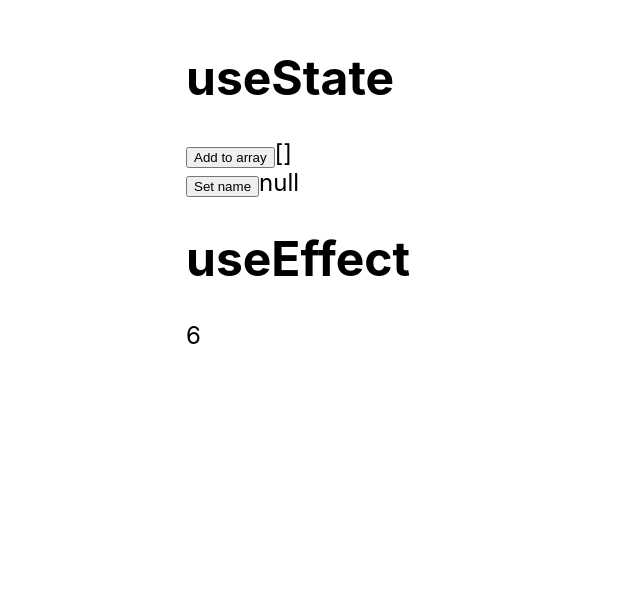
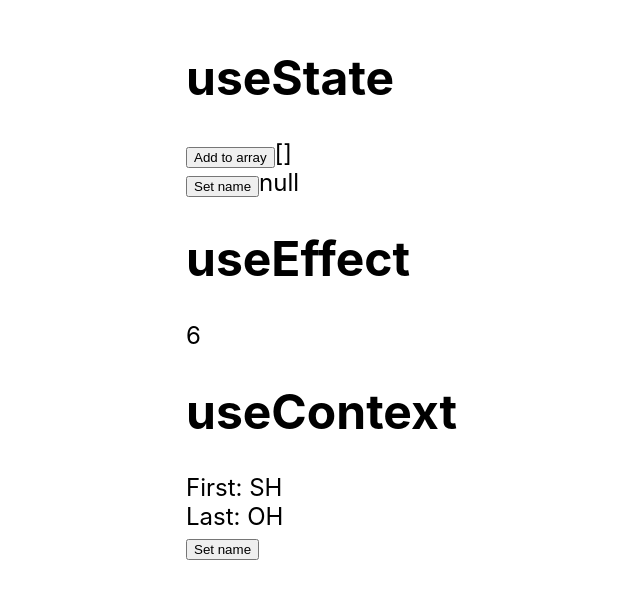
Before and after one commit to Hyung-Keun/React-Hook_Learning, a React (Create React App) app: page / in a window 1280 px wide. Shown: the top 598 px of the page, without its empty margins (54-694 px from the left). Built offline with nearby package versions, Linux system fonts and the light colour scheme.

Commit message:
Feature: useContext 기능 추가.

```diff
--- a/src/App.tsx
+++ b/src/App.tsx
@@ -1,5 +1,6 @@
 import UseEffectComponent from "./UseEffectComponent";
 import UseStateComponent from "./UseStateComponent";
+import UseContextComponent from "./UseContextComponent";
 
 function App() {
   return (
@@ -8,6 +9,8 @@
       <UseStateComponent />
       <h1>useEffect</h1>
       <UseEffectComponent />
+      <h1>useContext</h1>
+      <UseContextComponent />
     </div>
   );
 }
--- /dev/null
+++ b/src/UseContextComponent.tsx
@@ -0,0 +1,37 @@
+import { useContext, useState } from "react";
+import UserContext, { UserState } from "./store";
+
+function ConsumerComponent() {
+  const user = useContext<UserState>(UserContext);
+
+  return (
+    <div>
+      <div>First: {user.first}</div>
+      <div>Last: {user.last}</div>
+    </div>
+  );
+}
+
+function UseContextComponent() {
+  const [user, setUser] = useState<UserState>({
+    first: "SH",
+    last: "OH",
+  });
+  return (
+    <UserContext.Provider value={user}>
+      <ConsumerComponent />
+      <button
+        onClick={() =>
+          setUser({
+            first: "HK",
+            last: "K",
+          })
+        }
+      >
+        Set name
+      </button>
+    </UserContext.Provider>
+  );
+}
+
+export default UseContextComponent;
--- /dev/null
+++ b/src/store.ts
@@ -0,0 +1,12 @@
+import { createContext } from "react";
+
+const initialState = {
+  first: "Hyung-Keun",
+  last: "Kang",
+};
+
+export type UserState = typeof initialState;
+
+const context = createContext<typeof initialState>(initialState);
+
+export default context;
```
